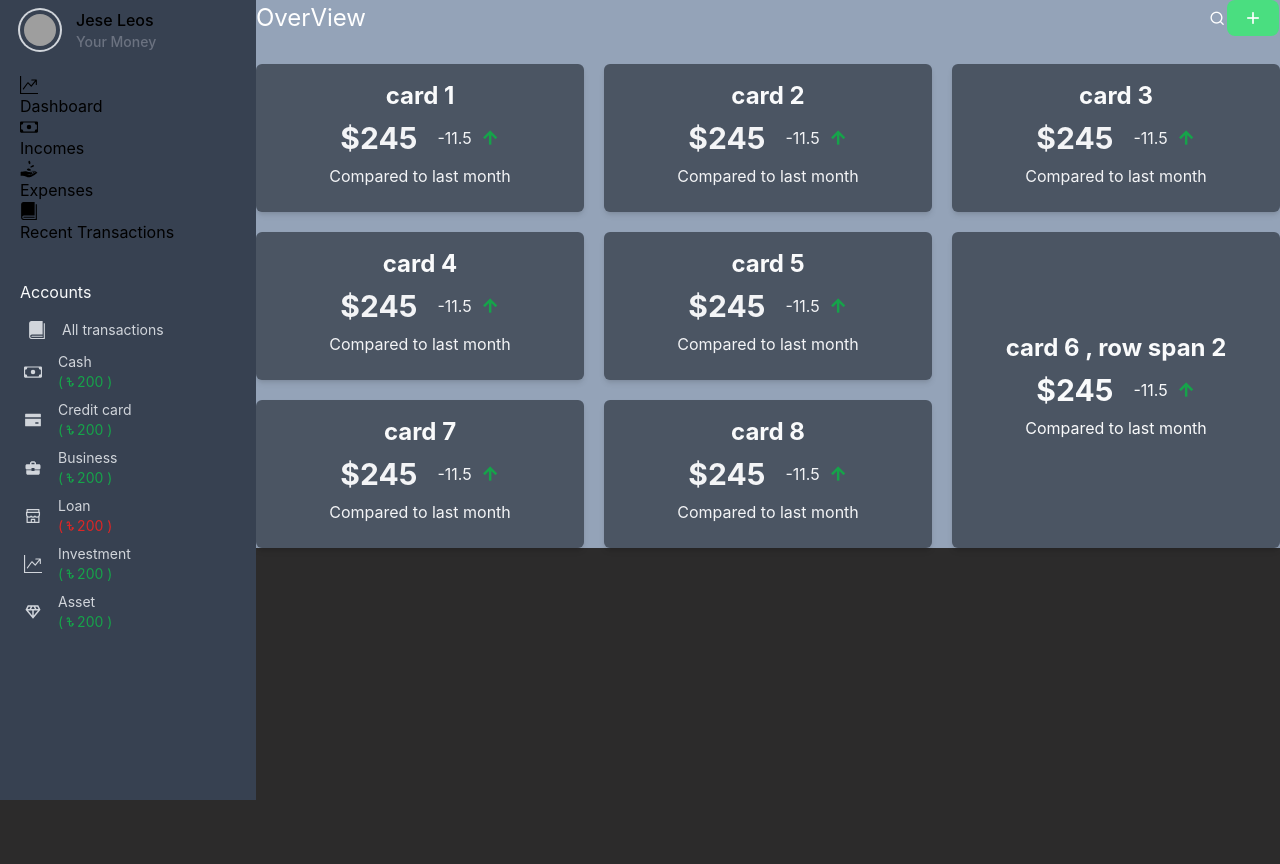
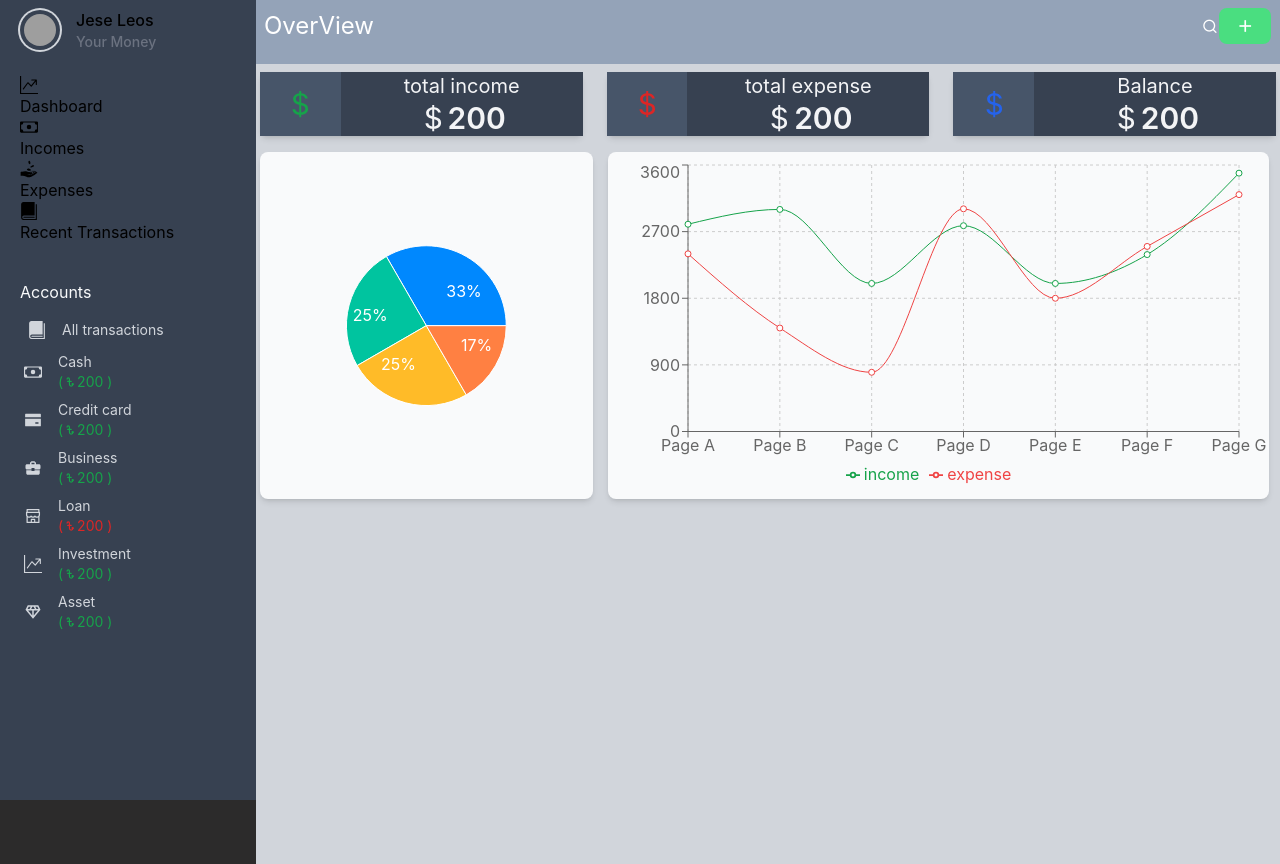
Before and after one commit to naimur-29/SpendWise, a React (Create React App) app: page /histories in a window 1280 px wide. Before the commit the page ends 800 px from the top, so only its background shows below. Built offline with nearby package versions, Linux system fonts and the light colour scheme; grey boxes are pictures that could not be loaded.

Commit message:
homepage design prototype 1

```diff
--- a/src/Billal's file/Components/Card/Card.jsx
+++ b/src/Billal's file/Components/Card/Card.jsx
@@ -1,222 +1,283 @@
 import React from "react";
+import { BsCurrencyDollar } from "react-icons/bs";
+
+import {
+  LineChart,
+  Line,
+  XAxis,
+  YAxis,
+  CartesianGrid,
+  Tooltip,
+  Legend,
+  ResponsiveContainer,
+  PieChart,
+  Pie,
+  Sector,
+  Cell,
+} from "recharts";
 
 export default function Card() {
+  const data = [
+    {
+      name: "Page A",
+      income: 2800,
+      expense: 2400,
+    },
+    {
+      name: "Page B",
+      income: 3000,
+      expense: 1398,
+    },
+    {
+      name: "Page C",
+      income: 2000,
+      expense: 800,
+    },
+    {
+      name: "Page D",
+      income: 2780,
+      expense: 3008,
+    },
+    {
+      name: "Page E",
+      income: 2000,
+      expense: 1800,
+    },
+    {
+      name: "Page F",
+      income: 2390,
+      expense: 2500,
+    },
+    {
+      name: "Page G",
+      income: 3490,
+      expense: 3200,
+    },
+  ];
+
+  const data2 = [
+    { name: "Group A", value: 400 },
+    { name: "Group B", value: 300 },
+    { name: "Group C", value: 300 },
+    { name: "Group D", value: 200 },
+  ];
+
+  const COLORS = ["#0088FE", "#00C49F", "#FFBB28", "#FF8042"];
+
+  const RADIAN = Math.PI / 180;
+  const renderCustomizedLabel = ({
+    cx,
+    cy,
+    midAngle,
+    innerRadius,
+    outerRadius,
+    percent,
+    index,
+  }) => {
+    const radius = innerRadius + (outerRadius - innerRadius) * 0.5;
+    const x = cx + radius * Math.cos(-midAngle * RADIAN);
+    const y = cy + radius * Math.sin(-midAngle * RADIAN);
+
+    return (
+      <text
+        x={x}
+        y={y}
+        fill="white"
+        textAnchor={x > cx ? "start" : "end"}
+        dominantBaseline="central"
+      >
+        {`${(percent * 100).toFixed(0)}%`}
+      </text>
+    );
+  };
+
   return (
     <>
-      <div className="cardContainer grid sm:grid-cols-2 lg:grid-cols-3 gap-5">
-        {/* card 1 */}
-        <a
-          href="#"
-          className="block max-w-sm p-4 bg-gray-600 rounded-md shadow-md hover:bg-gray-700 "
-        >
-          <div className="cardTop text-center">
-            <h1 className="mb-2 text-2xl font-bold self-center text-gray-50 ">
-              card 1
-            </h1>
+      {/* main container */}
+      <div className="cardContainer h-full p-1 bg-gray-300">
+        <div className="cardWrapper h-full mt-1">
+          {/* first row starts  */}
+
+          <div className="cardTopContainer grid grid-cols-1 gap-y-3 mb-4 sm:grid-cols-3 sm:gap-x-6 ">
+            {/* 1st card starts  */}
+            <a
+              href="#"
+              className="block w-[56%] m-auto sm:w-[100%] bg-slate-700 rounded-md shadow-md"
+            >
+              <div className="cardWrapper w-[100%] grid grid-cols-12 bg-red-400">
+                {/* card wrapper left starts  */}
+                <div className="cardLeft col-span-3 flex justify-center items-center bg-slate-600">
+                  <div className="leftIcon">
+                    <BsCurrencyDollar className="text-3xl text-green-600" />
+                  </div>
+                </div>
+                {/* card wrapper left ends  */}
+
+                {/* card wrapper right starts  */}
+                <div className="cardRight col-span-9 flex flex-col  bg-gray-700 text-gray-100">
+                  {/* card left top starts  */}
+                  <div className="cardLeftTop m-auto">
+                    <h1 className="text-xl">total income</h1>
+                  </div>
+                  {/* card left top ends  */}
+
+                  {/* card bottom top starts  */}
+                  <div className="cardbottom flex  items-center m-auto text-3xl font-semibold">
+                    <BsCurrencyDollar className="" />
+                    <h1 className="">200</h1>
+                  </div>
+                  {/* card bottom top ends  */}
+                </div>
+                {/* card wrapper right ends  */}
+              </div>
+            </a>
+            {/* 1st card ends  */}
+
+            {/* 2nd card starts  */}
+            <a
+              href="#"
+              className="block  w-[56%] m-auto sm:w-[100%] bg-slate-700 rounded-md shadow-md"
+            >
+              <div className="cardWrapper w-[100%] grid grid-cols-12 bg-red-400">
+                {/* card wrapper left starts  */}
+                <div className="cardLeft col-span-3 flex justify-center items-center bg-slate-600">
+                  <div className="leftIcon">
+                    <BsCurrencyDollar className="text-3xl text-red-600" />
+                  </div>
+                </div>
+                {/* card wrapper left ends  */}
+
+                {/* card wrapper right starts  */}
+                <div className="cardRight col-span-9 flex flex-col  bg-gray-700 text-gray-100">
+                  {/* card left top starts  */}
+                  <div className="cardLeftTop m-auto">
+                    <h1 className="text-xl">total expense</h1>
+                  </div>
+                  {/* card left top ends  */}
+
+                  {/* card bottom top starts  */}
+                  <div className="cardbottom flex  items-center m-auto text-3xl font-semibold">
+                    <BsCurrencyDollar className="" />
+                    <h1 className="">200</h1>
+                  </div>
+                  {/* card bottom top ends  */}
+                </div>
+                {/* card wrapper right ends  */}
+              </div>
+            </a>
+            {/* 2nd card ends  */}
+
+            {/* 3rd card starts  */}
+            <a
+              href="#"
+              className="block w-[56%] m-auto sm:w-[100%] bg-slate-700 rounded-md shadow-md"
+            >
+              <div className="cardWrapper w-[100%] grid grid-cols-12 rounded-md  bg-red-400">
+                {/* card wrapper left starts  */}
+                <div className="cardLeft col-span-3 flex justify-center items-center bg-slate-600">
+                  <div className="leftIcon">
+                    <BsCurrencyDollar className="text-3xl text-blue-600" />
+                  </div>
+                </div>
+                {/* card wrapper left ends  */}
+
+                {/* card wrapper right starts  */}
+                <div className="cardRight col-span-9 flex flex-col  bg-gray-700 text-gray-100">
+                  {/* card left top starts  */}
+                  <div className="cardLeftTop m-auto">
+                    <h1 className="text-xl">Balance</h1>
+                  </div>
+                  {/* card left top ends  */}
+
+                  {/* card bottom top starts  */}
+                  <div className="cardbottom flex  items-center m-auto text-3xl font-semibold">
+                    <BsCurrencyDollar className="" />
+                    <h1 className="">200</h1>
+                  </div>
+                  {/* card bottom top ends  */}
+                </div>
+                {/* card wrapper right ends  */}
+              </div>
+            </a>
+            {/* 3rd card ends  */}
+          </div>
+          {/* first row ends  */}
+
+          {/* second row starts  */}
+
+          <div className="cardBottomContainer grid grid-cols-1 gap-2 customMid:grid-cols-12">
+            {/* bottom left starts  */}
+
+            <div className="bottomLeft col-span-4 flex items-center justify-center  rounded-lg shadow-md bg-gray-50">
+              <div className="graphContainer  w-[100%] sm:w-[90%] customMid:w-[98%] ">
+                <ResponsiveContainer width="100%" aspect={2 / 1}>
+                  <PieChart width={400} height={400}>
+                    <Pie
+                      data={data2}
+                      cx="50%"
+                      cy="50%"
+                      labelLine={false}
+                      label={renderCustomizedLabel}
+                      outerRadius={80}
+                      fill="#8884d8"
+                      dataKey="value"
+                    >
+                      {data.map((entry, index) => (
+                        <Cell
+                          key={`cell-${index}`}
+                          fill={COLORS[index % COLORS.length]}
+                        />
+                      ))}
+                    </Pie>
+                  </PieChart>
+                </ResponsiveContainer>
+              </div>
+            </div>
+            {/* bottom left ends  */}
+
+            {/* bottom right starts  */}
+            <div className="bottomRight col-span-8">
+              <div className="graphContainer  m-auto w-[88%] sm:w-[90%] customMid:w-[98%]">
+                <a
+                  href="#"
+                  className="block m-auto w-full py-2 bg-gray-50 rounded-lg shadow-md"
+                >
+                  <ResponsiveContainer width="100%" aspect={2 / 1}>
+                    <LineChart
+                      data={data}
+                      margin={{
+                        top: 5,
+                        right: 30,
+                        left: 20,
+                        bottom: 5,
+                      }}
+                    >
+                      <CartesianGrid strokeDasharray="3 3" />
+                      <XAxis dataKey="name" />
+                      <YAxis />
+                      <Tooltip />
+                      <Legend />
+                      <Line
+                        type="monotone"
+                        dataKey="income"
+                        stroke="#16A34A"
+                        activeDot={{ r: 8 }}
+                      />
+                      <Line
+                        type="monotone"
+                        dataKey="expense"
+                        stroke="#EF4444"
+                      />
+                    </LineChart>
+                  </ResponsiveContainer>
+                </a>
+              </div>
+            </div>
+            {/* bottom right ends  */}
           </div>
 
-          <div className="cardMid mb-2 flex gap-x-5 justify-center">
-            <div className="cardMidLeft text-3xl font-bold text-gray-100">
-              $245
-            </div>
-            <div className="cardMidRight flex gap-x-2 self-center">
-              <h1 className="self-center text-gray-100">-11.5</h1>
-              <i className="ri-arrow-up-line self-center font-semibold text-xl text-green-600"></i>
-            </div>
-          </div>
-
-          <div className="cardBottom mb-2 text-center self-center">
-            <p className="text-gray-100">Compared to last month</p>
-          </div>
-        </a>
-        {/* card1 ends */}
-        {/* card 2 */}
-        <a
-          href="#"
-          className="block max-w-sm p-4 bg-gray-600  rounded-md shadow-md hover:bg-gray-700 "
-        >
-          <div className="cardTop text-center">
-            <h1 className="mb-2 text-2xl font-bold self-center text-gray-50 ">
-              card 2
-            </h1>
-          </div>
-
-          <div className="cardMid mb-2 flex gap-x-5 justify-center">
-            <div className="cardMidLeft text-3xl font-bold text-gray-100">
-              $245
-            </div>
-            <div className="cardMidRight flex gap-x-2 self-center">
-              <h1 className="self-center text-gray-100">-11.5</h1>
-              <i className="ri-arrow-up-line self-center font-semibold text-xl text-green-600"></i>
-            </div>
-          </div>
-
-          <div className="cardBottom mb-2 text-center self-center">
-            <p className="text-gray-100">Compared to last month</p>
-          </div>
-        </a>
-        {/* card 2 ends */}
-        {/* card 3 */}
-        <a
-          href="#"
-          className="block max-w-sm p-4 bg-gray-600  rounded-md shadow-md hover:bg-gray-700 "
-        >
-          <div className="cardTop text-center">
-            <h1 className="mb-2 text-2xl font-bold self-center text-gray-50 ">
-              card 3
-            </h1>
-          </div>
-
-          <div className="cardMid mb-2 flex gap-x-5 justify-center">
-            <div className="cardMidLeft text-3xl font-bold text-gray-100">
-              $245
-            </div>
-            <div className="cardMidRight flex gap-x-2 self-center">
-              <h1 className="self-center text-gray-100">-11.5</h1>
-              <i className="ri-arrow-up-line self-center font-semibold text-xl text-green-600"></i>
-            </div>
-          </div>
-
-          <div className="cardBottom mb-2 text-center self-center">
-            <p className="text-gray-100">Compared to last month</p>
-          </div>
-        </a>
-        {/* card 3 ends */}
-        {/* card 4 */}
-        <a
-          href="#"
-          className="block max-w-sm p-4 bg-gray-600  rounded-md shadow-md hover:bg-gray-700 "
-        >
-          <div className="cardTop text-center">
-            <h1 className="mb-2 text-2xl font-bold self-center text-gray-50 ">
-              card 4
-            </h1>
-          </div>
-
-          <div className="cardMid mb-2 flex gap-x-5 justify-center">
-            <div className="cardMidLeft text-3xl font-bold text-gray-100">
-              $245
-            </div>
-            <div className="cardMidRight flex gap-x-2 self-center">
-              <h1 className="self-center text-gray-100">-11.5</h1>
-              <i className="ri-arrow-up-line self-center font-semibold text-xl text-green-600"></i>
-            </div>
-          </div>
-
-          <div className="cardBottom mb-2 text-center self-center">
-            <p className="text-gray-100">Compared to last month</p>
-          </div>
-        </a>
-        {/* card 4 ends */}
-        {/* card 5 */}
-        <a
-          href="#"
-          className="block max-w-sm p-4 bg-gray-600  rounded-md shadow-md hover:bg-gray-700 "
-        >
-          <div className="cardTop text-center">
-            <h1 className="mb-2 text-2xl font-bold self-center text-gray-50 ">
-              card 5
-            </h1>
-          </div>
-
-          <div className="cardMid mb-2 flex gap-x-5 justify-center">
-            <div className="cardMidLeft text-3xl font-bold text-gray-100">
-              $245
-            </div>
-            <div className="cardMidRight flex gap-x-2 self-center">
-              <h1 className="self-center text-gray-100">-11.5</h1>
-              <i className="ri-arrow-up-line self-center font-semibold text-xl text-green-600"></i>
-            </div>
-          </div>
-
-          <div className="cardBottom mb-2 text-center self-center">
-            <p className="text-gray-100">Compared to last month</p>
-          </div>
-        </a>
-        {/* card 5 ends */}
-        {/* card 6 */}
-        <a
-          href="#"
-          className="block row-span-2 max-w-sm p-4 bg-gray-600  rounded-md shadow-md hover:bg-gray-700  "
-        >
-          <div className=" h-full flex flex-col justify-center items-center">
-            <div className="cardTop text-center">
-              <h1 className="mb-2 text-2xl font-bold self-center text-gray-50 ">
-                card 6 , row span 2
-              </h1>
-            </div>
-
-            <div className="cardMid mb-2 flex gap-x-5 justify-center">
-              <div className="cardMidLeft text-3xl font-bold text-gray-50">
-                $245
-              </div>
-              <div className="cardMidRight flex gap-x-2 self-center">
-                <h1 className="self-center text-gray-50">-11.5</h1>
-                <i className="ri-arrow-up-line self-center font-semibold text-xl text-green-600"></i>
-              </div>
-            </div>
-
-            <div className="cardBottom mb-2 text-center self-center">
-              <p className="text-gray-50">Compared to last month</p>
-            </div>
-          </div>
-        </a>
-
-        {/* card 6 ends */}
-        {/* card 7 */}
-
-        <a
-          href="#"
-          className="block max-w-sm p-4 bg-gray-600  rounded-md shadow-md hover:bg-gray-700 "
-        >
-          <div className="cardTop text-center">
-            <h1 className="mb-2 text-2xl font-bold self-center text-gray-50 ">
-              card 7
-            </h1>
-          </div>
-
-          <div className="cardMid mb-2 flex gap-x-5 justify-center">
-            <div className="cardMidLeft text-3xl font-bold text-gray-100">
-              $245
-            </div>
-            <div className="cardMidRight flex gap-x-2 self-center">
-              <h1 className="self-center text-gray-100">-11.5</h1>
-              <i className="ri-arrow-up-line self-center font-semibold text-xl text-green-600"></i>
-            </div>
-          </div>
-
-          <div className="cardBottom mb-2 text-center self-center">
-            <p className="text-gray-100">Compared to last month</p>
-          </div>
-        </a>
-        {/* card 7 ends */}
-        {/* card 8 */}
-
-        <a
-          href="#"
-          className="block max-w-sm p-4 bg-gray-600  rounded-md shadow-md hover:bg-gray-700 "
-        >
-          <div className="cardTop text-center">
-            <h1 className="mb-2 text-2xl font-bold self-center text-gray-50 ">
-              card 8
-            </h1>
-          </div>
-
-          <div className="cardMid mb-2 flex gap-x-5 justify-center">
-            <div className="cardMidLeft text-3xl font-bold text-gray-100">
-              $245
-            </div>
-            <div className="cardMidRight flex gap-x-2 self-center">
-              <h1 className="self-center text-gray-100">-11.5</h1>
-              <i className="ri-arrow-up-line self-center font-semibold text-xl text-green-600"></i>
-            </div>
-          </div>
-
-          <div className="cardBottom mb-2 text-center self-center">
-            <p className="text-gray-100">Compared to last month</p>
-          </div>
-        </a>
-        {/* card 8 ends */}
+          {/* second row ends  */}
+        </div>
       </div>
     </>
   );
--- a/src/Billal's file/Components/SearchBar/SearchBar.jsx
+++ b/src/Billal's file/Components/SearchBar/SearchBar.jsx
@@ -3,7 +3,7 @@ import React from "react";
 export default function SearchBar() {
   return (
     <>
-      <div className="searchBar flex justify-between mb-7">
+      <div className="searchBar flex p-2  justify-between mb-3">
         {/* left container , logo */}
         <div className="leftContainer cursor-pointer text-xl sm:text-2xl text-white self-center">
           OverView
--- a/src/Billal's file/Layout/SideBar/SideBar.jsx
+++ b/src/Billal's file/Layout/SideBar/SideBar.jsx
@@ -194,7 +194,7 @@ export default function SideBar() {
       </div>
 
       {/* sidebar child components starts */}
-      <div className="w-[100%] md:w-[calc(100%-16rem)] bg-slate-400">
+      <div className="w-[100%] md:w-[calc(100%-16rem)] h-screen bg-slate-400">
         <HomePage />
         {/* <Income /> */}
         {/* <Expense /> */}
--- a/src/Billal's file/Pages/HomePage.jsx
+++ b/src/Billal's file/Pages/HomePage.jsx
@@ -2,12 +2,14 @@ import React from "react";
 
 import SearchBar from "../Components/SearchBar/SearchBar";
 import Card from "../Components/Card/Card";
+import TestJsx from "../Components/TestJsx/TestJsx";
 
 export default function HomePage() {
   return (
     <>
       <SearchBar />
       <Card />
+      {/* <TestJsx /> */}
     </>
   );
 }
```
Also changed, not shown: src/Billal's file/Components/TestJsx/TestJsx.jsx (+250 -1 lines).
